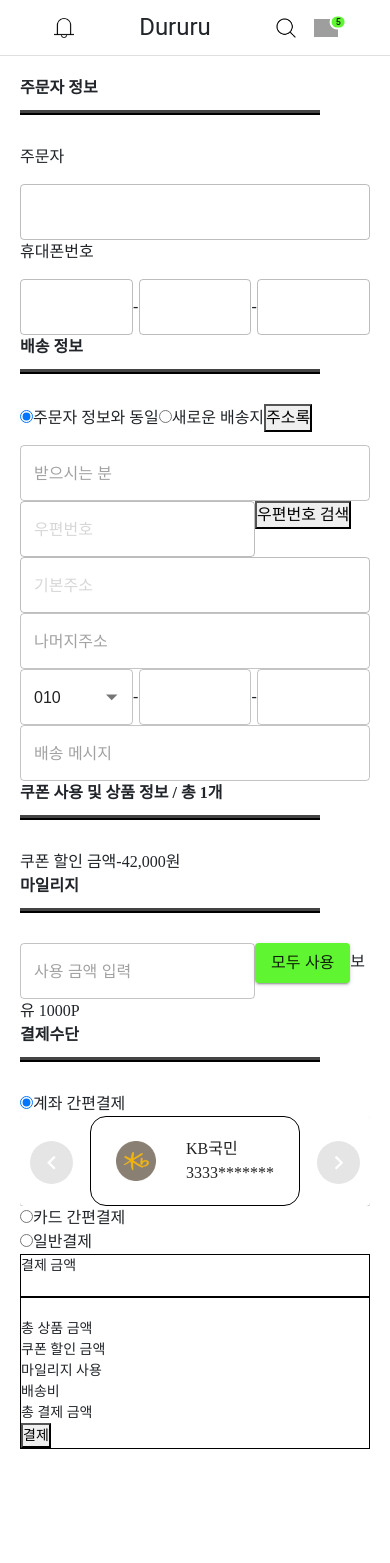
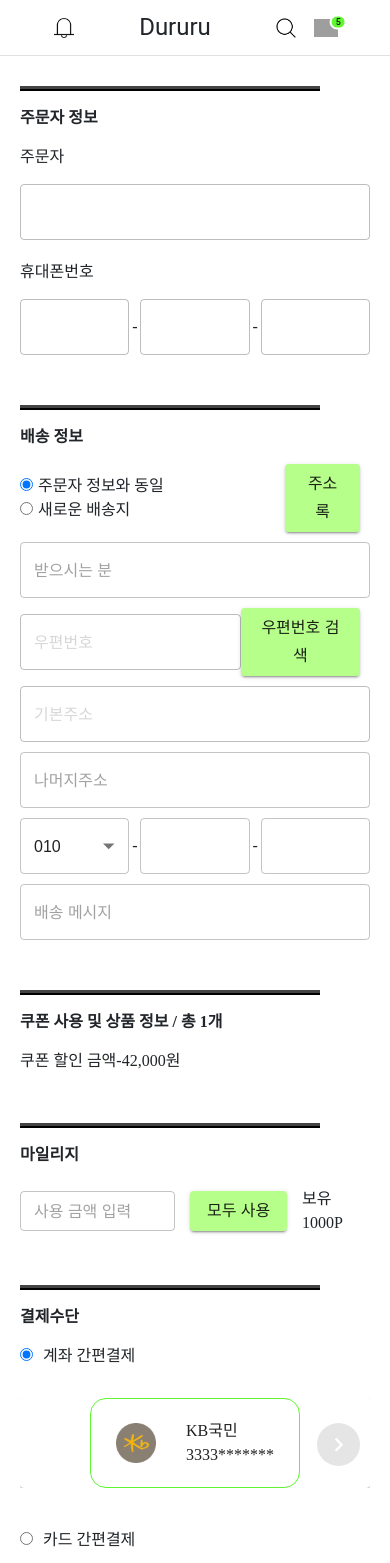
Before and after one commit to ZayaDB/ezkorea, a React (Create React App) app: page /order in a window 390 px wide. Shown: the top 1563 px of the page. Built offline with nearby package versions, Linux system fonts and the light colour scheme; grey boxes are pictures that could not be loaded; a web font is replaced by a local one.

Commit message:
style : ordercontent styling

```diff
--- a/src/components/order/ApplyDiscount.tsx
+++ b/src/components/order/ApplyDiscount.tsx
@@ -12,30 +12,43 @@ export default function ApplyDiscount() {
   const [inputMileage, setInputMileage] = useState<number>();
 
   return (
-    <div>
+    <div className='discount-container'>
+      <div className='margin-bottom'>
         <Head text='쿠폰 사용 및 상품 정보 / 총 1개' />
 
         <div className='applycoupon'>
           <span>쿠폰 할인 금액</span>
           <span>-{discount}원</span>
         </div>
+      </div>
+      <div className='discount-container-mileage-container'>
         <Head text='마일리지' />
+        <div className='discount-container-mileage-container-content'>
+          <div className='mileage-left'>
             <TextField
               id='mileage'
+              fullWidth
               placeholder='사용 금액 입력'
               value={inputMileage}
+              size='small'
             />
             <Button
+              className='mileage-button'
+              size='medium'
               variant='contained'
+              color='secondary'
               onClick={() => {
                 setInputMileage(mileage);
               }}
             >
               모두 사용
             </Button>
-      <span className='mileage-container'>
+          </div>
+          <div className='mileage-right'>
             <span className='lightgray'>보유 {mileage}P</span>
-      </span>
+          </div>
+        </div>
+      </div>
     </div>
   );
 }
--- a/src/components/order/DeliveryInfo.tsx
+++ b/src/components/order/DeliveryInfo.tsx
@@ -3,7 +3,14 @@ import { useSelector } from 'react-redux';
 
 import { useState } from 'react';
 import Head from './Head';
-import { Box, FormControl, MenuItem, Modal, TextField } from '@mui/material';
+import {
+  Box,
+  Button,
+  FormControl,
+  MenuItem,
+  Modal,
+  TextField,
+} from '@mui/material';
 import Select, { SelectChangeEvent } from '@mui/material/Select';
 import CloseButton from 'react-bootstrap/CloseButton';
 import Postcode from './Postcode';
@@ -19,6 +26,8 @@ export default function DeliveryInfo() {
   return (
     <div className='order-recipitent-info'>
       <Head text='배송 정보' />
+      <div className='order-recipitent-info-top'>
+        <div>
           <label>
             <input
               type='radio'
@@ -31,7 +40,7 @@ export default function DeliveryInfo() {
             />
             주문자 정보와 동일
           </label>
-      <label className='caption'>
+          <label>
             <input
               type='radio'
               name='method'
@@ -42,7 +51,9 @@ export default function DeliveryInfo() {
             />
             새로운 배송지
           </label>
+        </div>
         <AddressBook />
+      </div>
       <DeliveryInfoContent />
     </div>
   );
@@ -62,13 +73,21 @@ function DeliveryInfoContent() {
   };
   return (
     <div className='deliveryinfo-container'>
-      <TextField fullWidth placeholder='받으시는 분' />
+      <TextField fullWidth placeholder='받으시는 분' className='text-field' />
+      <div className='text-field postcode'>
         <TextField placeholder='우편번호' value={zonecode} disabled />
         <Postcode />
-      <TextField fullWidth placeholder='기본주소' value={address} disabled />
-      <TextField fullWidth placeholder='나머지주소' />
+      </div>
+      <TextField
+        fullWidth
+        placeholder='기본주소'
+        value={address}
+        disabled
+        className='text-field'
+      />
+      <TextField fullWidth placeholder='나머지주소' className='text-field' />
 
-      <div className='orderer-num-container'>
+      <div className='orderer-num-container text-field'>
         <FormControl fullWidth={true}>
           <Select
             value={firstNum}
@@ -124,7 +143,14 @@ function AddressBook() {
 
   return (
     <>
-      <button onClick={handleOpen}>주소록</button>
+      <Button
+        onClick={handleOpen}
+        variant='contained'
+        size='medium'
+        color='secondary'
+      >
+        주소록
+      </Button>
       <Modal open={open} onClose={handleClose}>
         <Box sx={style}>
           <CloseButton onClick={handleClose} />
--- a/src/components/order/Head.tsx
+++ b/src/components/order/Head.tsx
@@ -3,8 +3,8 @@ import React from 'react';
 export default function Head({ text }: { text: string }) {
   return (
     <div className='order-head'>
+      <div className='line'></div>
       <div className='order-head-text'>{text}</div>
-      <div className='line'></div>
     </div>
   );
 }
--- a/src/components/order/OrderContainer.tsx
+++ b/src/components/order/OrderContainer.tsx
@@ -20,7 +20,12 @@ function CustomerInformation() {
       <Head text='주문자 정보' />
 
       <div className='caption'>주문자</div>
-      <TextField fullWidth id='fullWidth' value={ordererName} disabled />
+      <TextField
+        fullWidth
+        className='text-field'
+        value={ordererName}
+        disabled
+      />
       <div className='caption'>휴대폰번호</div>
       <div className='orderer-num-container'>
         <TextField className='num' fullWidth disabled />
@@ -38,10 +43,18 @@ export default function OrderContainer() {
   return (
     /* container 부분 50%만 차지하게 해야함 */
     <div className='order-content'>
-      <CustomerInformation />
-      <DeliveryInfo />
-      <ApplyDiscount />
-      <PaymentMethod />
+      <div className='margin-bottom'>
+        <CustomerInformation />
+      </div>
+      <div className='margin-bottom'>
+        <DeliveryInfo />
+      </div>
+      <div className='margin-bottom'>
+        <ApplyDiscount />
+      </div>
+      <div className='margin-bottom'>
+        <PaymentMethod />
+      </div>
     </div>
   );
 }
--- a/src/components/order/PaymentMethod.tsx
+++ b/src/components/order/PaymentMethod.tsx
@@ -19,9 +19,9 @@ export default function PaymentMethod() {
   const [selected, setSelected] = useState<number>(0);
 
   return (
-    <div>
+    <div className='payment-contianer'>
       <Head text='결제수단' />
-      <div className='payment-contianer'>
+      <div className='payment-contianer-content'>
         <label>
           <input
             type='radio'
@@ -33,7 +33,7 @@ export default function PaymentMethod() {
             }}
           />
           계좌 간편결제
-          {selected == 0 ? <AccountCarousel method='account' /> : ''}
+          {selected == 0 ? <PaymentCarousel method='account' /> : ''}
         </label>
         <label>
           <input
@@ -45,7 +45,7 @@ export default function PaymentMethod() {
             }}
           />
           카드 간편결제
-          {selected == 1 ? <AccountCarousel method='card' /> : ''}
+          {selected == 1 ? <PaymentCarousel method='card' /> : ''}
         </label>
         <label>
           <input
@@ -64,43 +64,8 @@ export default function PaymentMethod() {
   );
 }
 
-/* 계좌 결제 */
-// function AccountContent() {
-//   return (
-// <div className='account-contianer'>
-//   <div className='account-content-container'>
-//     <img src={kakao_src} alt='bank img' className='bank_img' />
-//     <div>
-//       <div>카카오뱅크</div>
-//       <div>3333*******</div>
-//     </div>
-//   </div>
-//       <div className='account-content-container'>
-//         <img src={kb_src} alt='bank img' className='bank_img' />
-//         <div>
-//           <div>국민</div>
-//           <div>3333*******</div>
-//         </div>
-//       </div>
-//       <div className='account-content-container'>
-//         <img src={nh_src} alt='bank img' className='bank_img' />
-//         <div>
-//           <div>농협</div>
-//           <div>3333*******</div>
-//         </div>
-//       </div>
-//       <div className='account-content-container'>
-//         <img src={sh_src} alt='bank img' className='bank_img' />
-//         <div>
-//           <div>신한</div>
-//           <div>3333*******</div>
-//         </div>
-//       </div>
-//     </div>
-//   );
-// }
-
-function AccountCarousel({ method }: { method: string }) {
+/* 간편결제 content */
+function PaymentCarousel({ method }: { method: string }) {
   let selectedItems: Array<{
     name: string;
     description?: string;
@@ -113,22 +78,18 @@ function AccountCarousel({ method }: { method: string }) {
     selectedItems = [
       {
         name: 'KB국민',
-        description: 'Probably the most random thing you have ever seen!',
         src: kb_src,
       },
       {
         name: '카카오뱅크',
-        description: 'Hello World!',
         src: kakao_src,
       },
       {
         name: 'NH농협',
-        description: 'Hello World!',
         src: nh_src,
       },
       {
         name: '신한',
-        description: 'Hello World!',
         src: sh_src,
       },
     ];
@@ -136,7 +97,7 @@ function AccountCarousel({ method }: { method: string }) {
   } else if (method === 'card') {
     selectedItems = [
       {
-        name: 'KB국민 트래블러스 체크카드(토심이)',
+        name: 'KB국민 트래블 체크카드',
         src: kb_card_src,
       },
       {
@@ -156,7 +117,9 @@ function AccountCarousel({ method }: { method: string }) {
   }
 
   return (
+    <div className='carousel-container'>
       <Carousel
+        cycleNavigation={false}
         autoPlay={false}
         indicators={false}
         navButtonsAlwaysVisible={true}
@@ -178,14 +141,30 @@ function AccountCarousel({ method }: { method: string }) {
           <Item key={i} item={item} imgClass={imgClassName} />
         ))}
       </Carousel>
+    </div>
   );
 }
 
-function Item(props: any) {
+interface ItemProps {
+  item: {
+    name: string;
+    src: string;
+  };
+  imgClass: string;
+}
+
+function Item(props: ItemProps) {
+  console.log(props);
+
+  const containerClass =
+    props.imgClass === 'card_img'
+      ? 'card-container'
+      : 'account-content-container';
+
   return (
     <Paper>
       <div id='flex'>
-        <div className='account-content-container'>
+        <div className={containerClass}>
           <img src={props.item.src} alt='bank img' className={props.imgClass} />
           <div>
             <div>{props.item.name}</div>
@@ -197,42 +176,6 @@ function Item(props: any) {
   );
 }
 
-/* 카드 결제 */
-// function CardContent() {
-//   return (
-//     <div className='account-contianer'>
-//       <div className='account-content-container first'>
-//         <img src={sh_card_src} alt='card img' className='card_img' />
-//         <div>
-//           <div>카카오뱅크</div>
-//           <div>3333*******</div>
-//         </div>
-//       </div>
-//       <div className='account-content-container'>
-//         <img src={kb_card_src} alt='card img' className='card_img' />
-//         <div>
-//           <div>카카오뱅크</div>
-//           <div>3333*******</div>
-//         </div>
-//       </div>
-//       <div className='account-content-container'>
-//         <img src={ss_card_src} alt='card img' className='card_img' />
-//         <div>
-//           <div>카카오뱅크</div>
-//           <div>3333*******</div>
-//         </div>
-//       </div>
-//       <div className='account-content-container'>
-//         <img src={kakao_card_src} alt='card img' className='card_img' />
-//         <div>
-//           <div>카카오뱅크</div>
-//           <div>3333*******</div>
-//         </div>
-//       </div>
-//     </div>
-//   );
-// }
-
 function GeneralContent() {
   return <div></div>;
 }
--- a/src/components/order/Postcode.tsx
+++ b/src/components/order/Postcode.tsx
@@ -1,5 +1,5 @@
 /* kakao-address */
-import { Box, Modal } from '@mui/material';
+import { Box, Button, Modal } from '@mui/material';
 import { useState } from 'react';
 import DaumPostcode from 'react-daum-postcode';
 
@@ -25,7 +25,14 @@ export default function Postcode() {
   const handleClose = () => setOpen(false);
   return (
     <>
-      <button onClick={handleOpen}>우편번호 검색</button>
+      <Button
+        onClick={handleOpen}
+        variant='contained'
+        size='medium'
+        color='secondary'
+      >
+        우편번호 검색
+      </Button>
       <Modal
         open={open}
         onClose={handleClose}
--- a/src/styles/OrderCotent.tsx
+++ b/src/styles/OrderCotent.tsx
@@ -12,7 +12,7 @@ const OrderContent = styled('div')(({ theme }) => ({
     padding: '0px', // 360px 화면에서의 패딩
     width: '100%',
   },
-  [theme.breakpoints.up('md')]: {
+  [theme.breakpoints.up(900)]: {
     padding: '0px', // 768px 화면에서의 패딩
     width: '65%',
   },
--- a/src/styles/order/orderInfoPage.scss
+++ b/src/styles/order/orderInfoPage.scss
@@ -8,7 +8,8 @@
     position: sticky;
     top: 100px;
     right: 0;
-    width: 30%;
+    width: 40%;
     height: 50%;
+    margin-left: 30px;
   }
 }
--- a/src/styles/order/orderPage.scss
+++ b/src/styles/order/orderPage.scss
@@ -7,9 +7,18 @@
   flex-direction: column; /* 기본적으로 세로 방향으로 배치되도록 설정 */
   padding-top: 20px;
   padding-bottom: 100px;
+  /* 왼쪽 */
+  .order-content {
+    box-sizing: border-box;
+    @include body1;
+
+    .margin-bottom {
+      margin-bottom: 50px;
+    }
+  }
 }
 
-@media screen and (min-width: 768px) {
+@media screen and (min-width: 900px) {
   .order-container {
     flex-direction: row; /* 화면이 768px 이상이면 가로 방향으로 변경 */
   }
@@ -18,24 +27,25 @@
   }
 }
 
-.order-content {
-  box-sizing: border-box;
-  @include body1;
-}
-
 /* 각 컴포넌트 head 부분 */
 .order-head {
   .line {
     border-top: 3px solid #444444;
-    margin: 10px 0 30px 0;
+    margin: 10px 0 15px 0;
     width: 300px;
   }
   &-text {
     @include body1-bold;
+    margin-bottom: 15px;
   }
 }
 
 /* 주문자 정보 */
+.order-customer-info {
+  .text-field {
+    margin-bottom: 20px;
+  }
+}
 
 /* 휴대폰 번호 */
 .orderer-num-container {
@@ -43,19 +53,101 @@
   justify-content: center;
 
   span {
-    width: 5%;
+    width: 10%;
     display: flex;
     justify-content: center;
     align-items: center;
   }
 }
 
+/* 배송 정보 */
+.order-recipitent-info {
+  &-top {
+    display: flex;
+    justify-content: space-between;
+    align-items: center;
+    margin-right: 10px;
+    padding-bottom: 10px;
+    div {
+      label {
+        margin-right: 10px;
+        input {
+          margin-right: 5px;
+        }
+      }
+    }
+  }
+  /* 배송 정보 컨텐츠  */
+  .deliveryinfo-container {
+    .text-field {
+      margin-bottom: 10px;
+    }
+    /* 우편번호 */
+    .postcode {
+      display: flex;
+      justify-content: space-between;
+      align-items: center;
+      margin-right: 10px;
+    }
+  }
+}
+
+/* 할인 적용 */
+.discount-container {
+  .margin-bottom {
+    margin-bottom: 50px;
+  }
+  &-mileage-container {
+    /* 사용 금액 입력 시작 */
+    &-content {
+      margin-top: 20px;
+      display: flex;
+      align-items: center;
+      .mileage-left {
+        display: flex;
+        align-items: center;
+        .mileage-button {
+          width: 150px;
+          margin: 0 15px;
+        }
+      }
+      /* 보유 마일리지 */
+      .mileage-right {
+        width: 100px;
+        span {
+          width: 100%;
+        }
+      }
+    }
+  }
+}
+
+@media screen and (min-width: 800px) and (max-width: 1000px) {
+  .discount-container {
+    &-mileage-container {
+      &-content {
+        flex-direction: column;
+        align-items: baseline;
+        .mileage-right {
+          margin-top: 10px;
+        }
+      }
+    }
+  }
+}
+
 /* 결제 수단 */
 
-.payment-contianer {
+.payment-contianer-content {
   display: flex;
   flex-direction: column;
 
+  label {
+    margin-bottom: 10px;
+    input {
+      margin-right: 10px;
+    }
+  }
   .account-contianer {
     display: flex;
     width: 100%;
@@ -70,10 +162,29 @@
   }
   .account-content-container {
     width: 60%;
+    height: 90px;
     display: flex;
     justify-content: center;
     align-items: center;
-    border: solid black 1px;
+    border: solid $color-point 1px;
+    border-radius: 1rem;
+    padding: 20px 20px;
+    // padding-right: 40px;
+
+    .bank_img {
+      width: 40px;
+      height: 40px;
+      margin-right: 30px;
+    }
+  }
+
+  .card-container {
+    width: 60%;
+    height: 100px;
+    display: flex;
+
+    align-items: center;
+    border: solid $color-point 1px;
     border-radius: 1rem;
     padding: 20px 20px;
     // padding-right: 40px;
@@ -92,6 +203,10 @@
   }
 }
 
+.carousel-container {
+  padding: 30px 0px;
+}
+
 /* common */
 .caption {
   margin-bottom: 15px;
--- a/src/styles/utils/color.scss
+++ b/src/styles/utils/color.scss
@@ -1,4 +1,5 @@
 $color-point: #5ff531;
+$color-point-secondary: #b7ff8b;
 $color-black: #191919;
 $color-gray: #4c4c4c;
 $color-lightgray: #e5e5e5;
```
Lines whose indentation alone changed are shown as unchanged.
